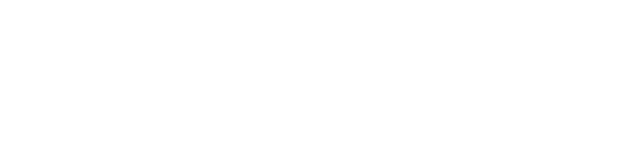
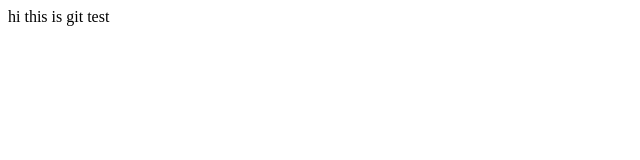
Before and after one commit to sreerag282/git_test, a plain HTML site: page index.html in a window 1280 px wide. Shown: the whole page, without its empty margins (0-640 px from the left). Drawn offline with Linux system fonts and the light colour scheme.

Commit message:
second commit

```diff
--- a/index.html
+++ b/index.html
@@ -2,5 +2,6 @@
 	<head>
 	</head>
 	<body>
+		hi this is git test
 	</body>
 <html>
```
